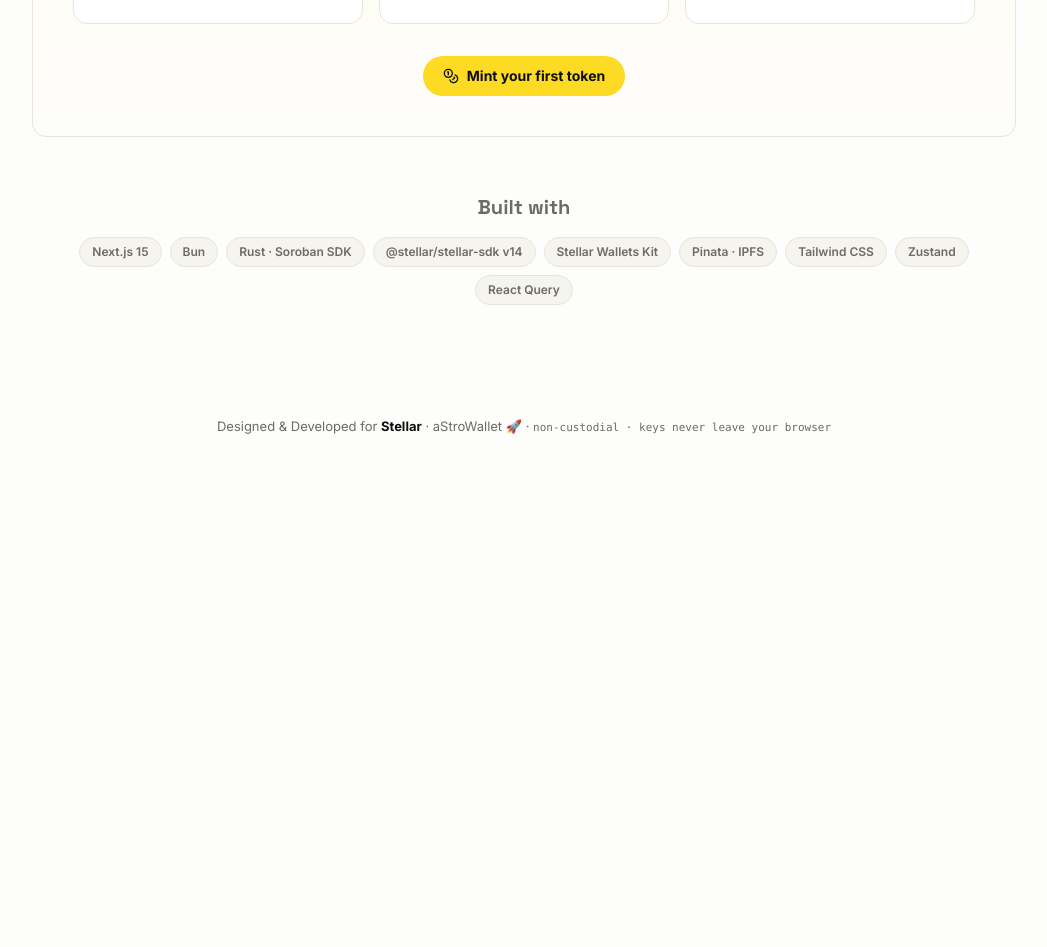
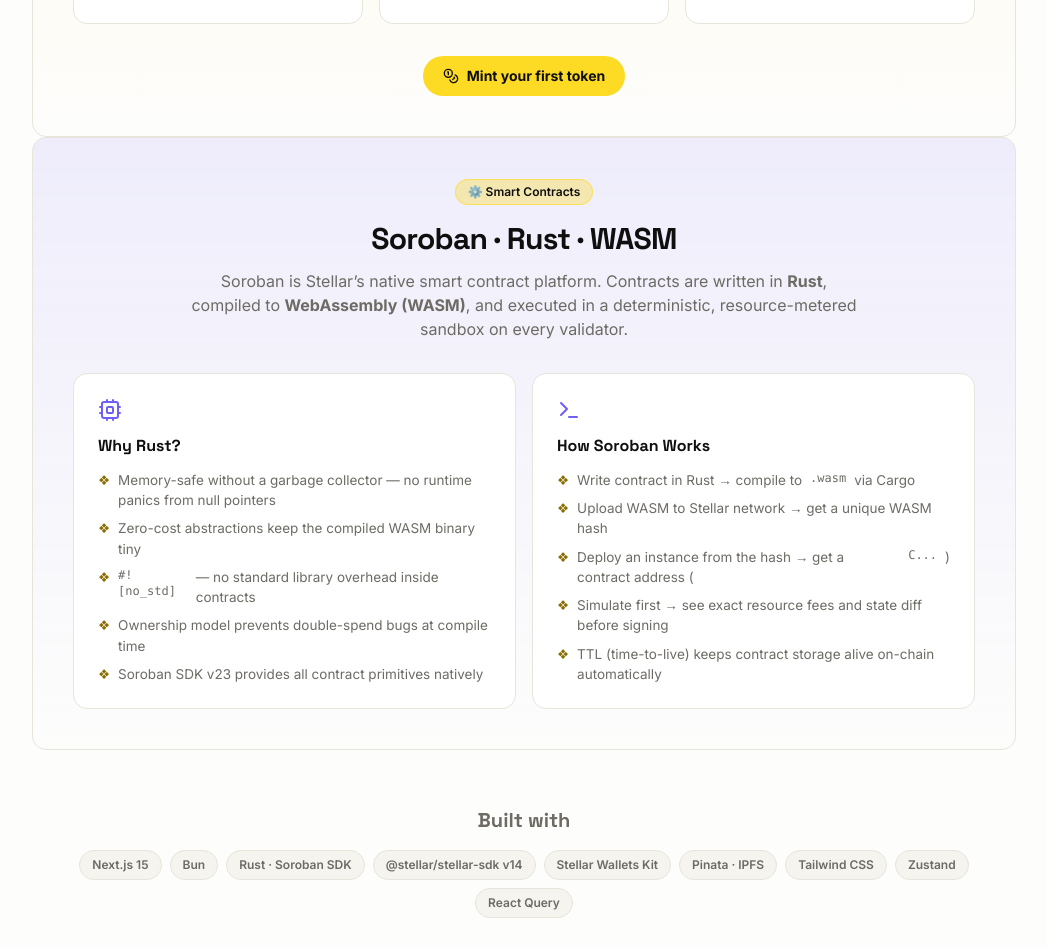
Before and after one commit to vilashturkane/aStroWallet, a Next.js app in the folder client/: page / in a window 1280 px wide. Shown: the part 2500-3447 px from the top of the page, without its empty margins (116-1163 px from the left). Before the commit the page ends 2976 px from the top, so only its background shows below. Built offline with nearby package versions, Linux system fonts and the light colour scheme.

Commit message:
feat(landing): add Soroban + Rust smart contract explainer section

```diff
--- a/client/app/page.tsx
+++ b/client/app/page.tsx
@@ -15,6 +15,8 @@
   Github,
   ExternalLink,
   Activity,
+  Cpu,
+  Terminal,
 } from "lucide-react";
 import { Button } from "@/components/ui/button";
 import { Badge } from "@/components/ui/badge";
@@ -296,6 +298,45 @@
         </div>
       </section>
 
+      {/* ---------- Soroban & Rust ---------- */}
+      <section className="rounded-lg border border-border bg-gradient-to-b from-lilac/10 to-transparent p-8 sm:p-10">
+        <div className="mb-8 text-center">
+          <Badge variant="gold" className="mb-4 px-3 py-1 text-xs">
+            ⚙️ Smart Contracts
+          </Badge>
+          <h2 className="font-display text-3xl font-bold tracking-tight">Soroban · Rust · WASM</h2>
+          <p className="mx-auto mt-3 max-w-2xl text-muted-foreground">
+            Soroban is Stellar’s native smart contract platform. Contracts are written in{" "}
+            <strong>Rust</strong>, compiled to <strong>WebAssembly (WASM)</strong>, and executed in
+            a deterministic, resource-metered sandbox on every validator.
+          </p>
+        </div>
+        <div className="grid gap-4 md:grid-cols-2">
+          <div className="rounded-lg border border-border bg-card p-6">
+            <Cpu className="mb-3 h-6 w-6 text-lilac" />
+            <h3 className="font-display font-bold">Why Rust?</h3>
+            <ul className="mt-3 space-y-2 text-[13.5px] text-muted-foreground">
+              <li className="flex gap-2"><span className="text-gold-deep">❖</span> Memory-safe without a garbage collector — no runtime panics from null pointers</li>
+              <li className="flex gap-2"><span className="text-gold-deep">❖</span> Zero-cost abstractions keep the compiled WASM binary tiny</li>
+              <li className="flex gap-2"><span className="text-gold-deep">❖</span> <code className="font-mono text-xs">#![no_std]</code> — no standard library overhead inside contracts</li>
+              <li className="flex gap-2"><span className="text-gold-deep">❖</span> Ownership model prevents double-spend bugs at compile time</li>
+              <li className="flex gap-2"><span className="text-gold-deep">❖</span> Soroban SDK v23 provides all contract primitives natively</li>
+            </ul>
+          </div>
+          <div className="rounded-lg border border-border bg-card p-6">
+            <Terminal className="mb-3 h-6 w-6 text-lilac" />
+            <h3 className="font-display font-bold">How Soroban Works</h3>
+            <ul className="mt-3 space-y-2 text-[13.5px] text-muted-foreground">
+              <li className="flex gap-2"><span className="text-gold-deep">❖</span> Write contract in Rust → compile to <code className="font-mono text-xs">.wasm</code> via Cargo</li>
+              <li className="flex gap-2"><span className="text-gold-deep">❖</span> Upload WASM to Stellar network → get a unique WASM hash</li>
+              <li className="flex gap-2"><span className="text-gold-deep">❖</span> Deploy an instance from the hash → get a contract address (<code className="font-mono text-xs">C...</code>)</li>
+              <li className="flex gap-2"><span className="text-gold-deep">❖</span> Simulate first → see exact resource fees and state diff before signing</li>
+              <li className="flex gap-2"><span className="text-gold-deep">❖</span> TTL (time-to-live) keeps contract storage alive on-chain automatically</li>
+            </ul>
+          </div>
+        </div>
+      </section>
+
       {/* ---------- Tech ---------- */}
       <section className="py-14 text-center">
         <h2 className="font-display text-xl font-bold text-muted-foreground">Built with</h2>
```
